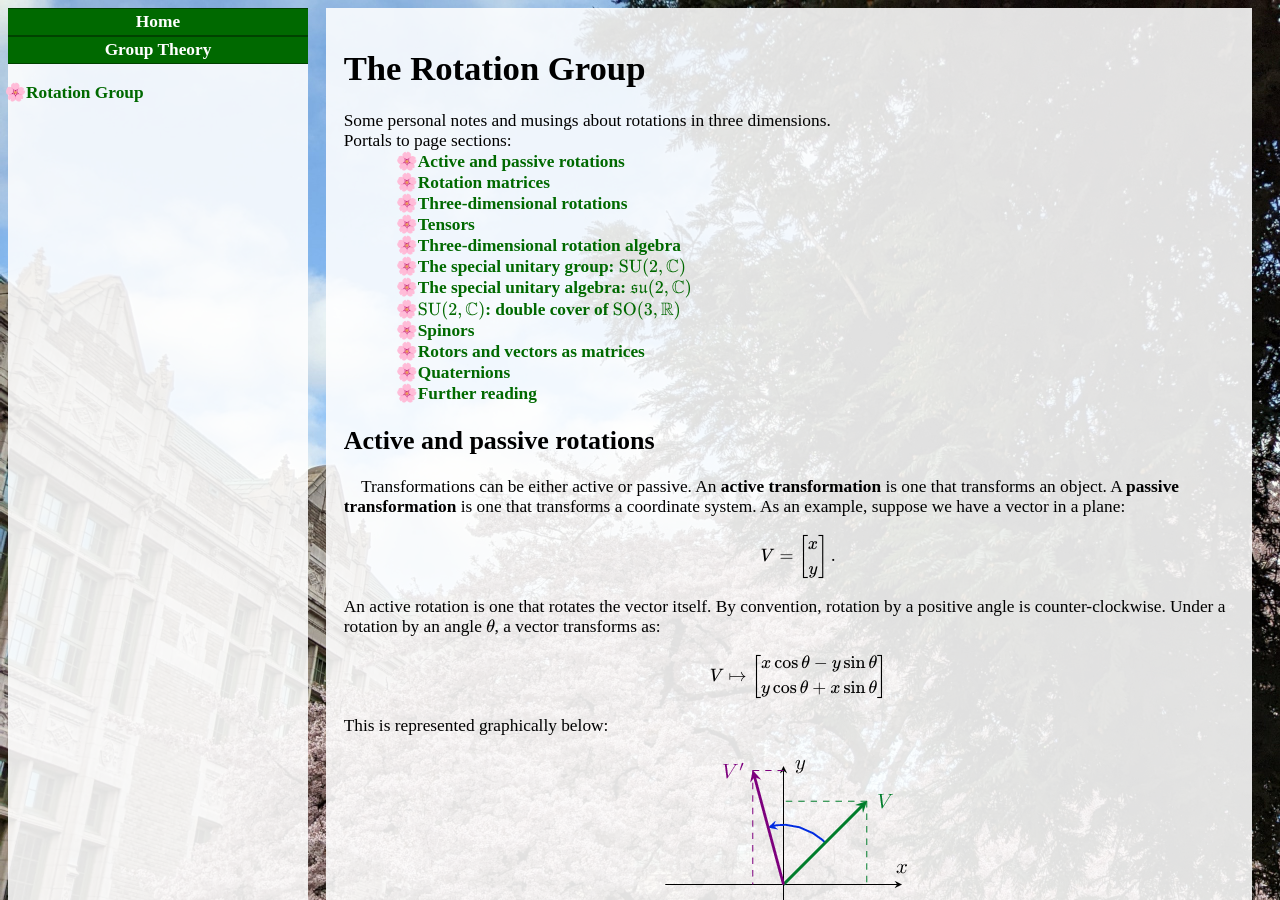
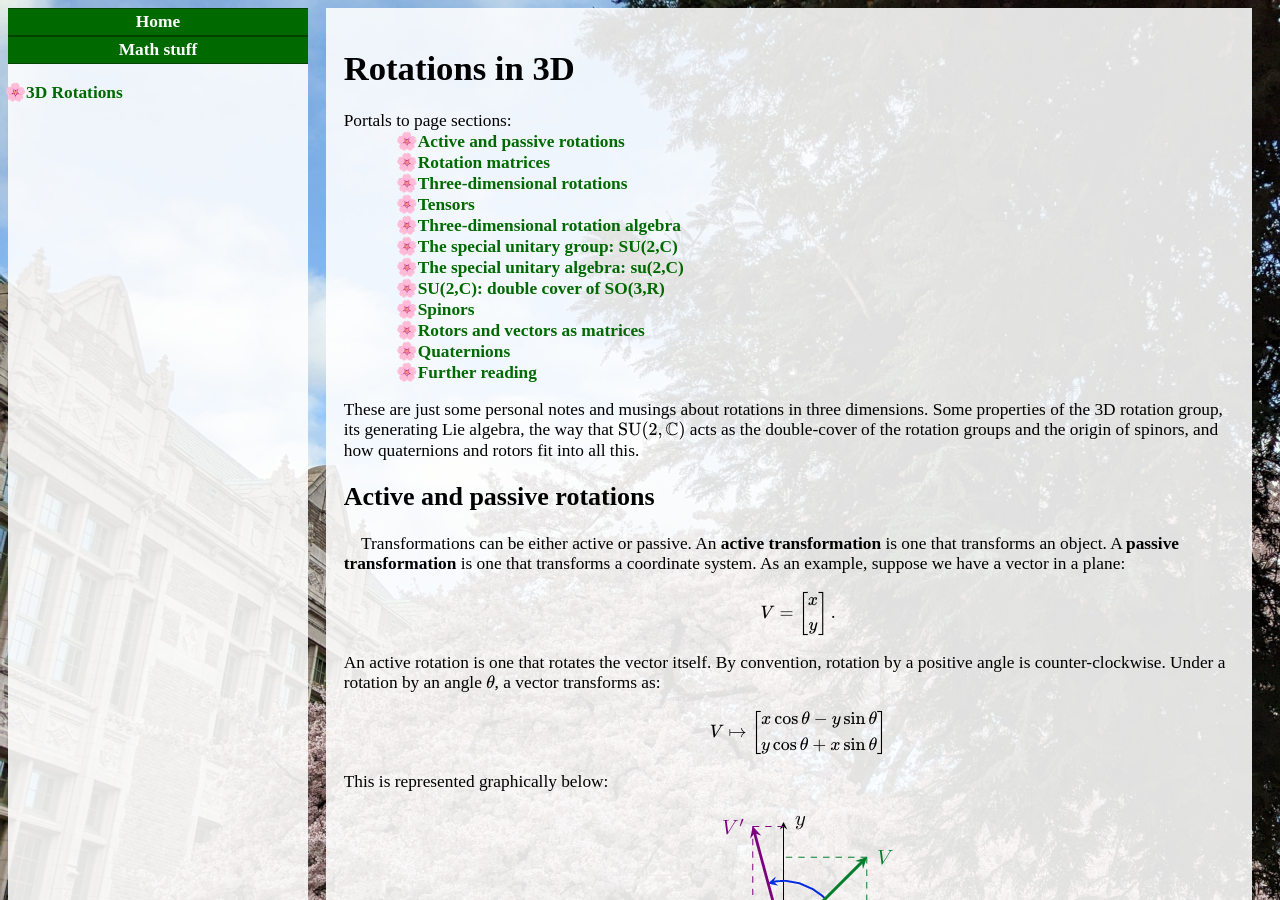
Before and after one commit to adamfreese/adamfreese.github.io, a Jekyll site: the page built from _posts/2025-05-10-3d-rotations.html, in a window 1280 px wide and 900 px high. Built offline with Jekyll 4.4.1, drawn with Linux system fonts in a browser that asks for light colours.

Commit message:
Refactor into blog-like design

```diff
--- a/CNAME
+++ b/CNAME
@@ -1 +1 @@
-adamfreese.org
+anomalousdimension.com
--- a/_config.yml
+++ b/_config.yml
@@ -11,6 +11,13 @@
 theme: minima
 plugins:
   - jekyll-feed
+
+# grouping different types of posts
+collections:
+  # folder _posts
+  posts:
+    output: true
+    permalink: /posts/:name
 
 # default key-value pairs in the front matter for each category
 defaults:
--- a/_includes/navbar.html
+++ b/_includes/navbar.html
@@ -1,7 +1,7 @@
 <div class="navbar">
-  <a class="navheader" href="index.html">Home</a>
-  <a class="navheader" href="#">Group Theory</a>
+  <a class="navheader" href="{{ site.baseurl }}/index.html">Home</a>
+  <a class="navheader" href="#">Math stuff</a>
   <ul>
-    <li><a href="rotations.html">Rotation Group</a></li>
+    <li><a href="{{ site.baseurl }}/posts/2025-05-10-3d-rotations.html">3D Rotations</a></li>
   </ul>
 </div>
--- /dev/null
+++ b/_layouts/post.html
@@ -0,0 +1,37 @@
+<!DOCTYPE HTML>
+<html lang="en">
+
+<head>
+  <meta charset="utf-8">
+  <meta http-equiv="Content-Language" content="en">
+  <!-- TODO -->
+  <link rel="icon" href="{{site.baseurl}}/assets/style/icon.png">
+  <link rel="stylesheet" href="{{ site.baseurl }}/assets/style/sakura.css">
+  <title>Adam Freese's personal website</title>
+  <script id="MathJax-script" async
+    src="https://cdn.jsdelivr.net/npm/mathjax@3/es5/tex-mml-chtml.js">
+  </script>
+</head>
+
+<body>
+  <div class="wrapper">
+    {% include navbar.html %}
+    <div class="content">
+      <h1>{{ page.title }}</h1>
+      Portals to page sections:
+      <ul class="outline">
+      <!-- Generate a list of portals to page sections -->
+      {% for section in page.sections %}
+        <li><a href="#{{ section.anchor }}">{{ section.title }}</a></li>
+      {% endfor %}
+      </ul>
+      <!-- Content -->
+      {{content}}
+    </div>
+  </div>
+  <br/>
+  <div class="foot">
+    Content copyright 2026 Adam Freese, all rights reserved
+  </div>
+</body>
+</html>
--- a/rotations.html
+++ b/_posts/2025-05-10-3d-rotations.html
@@ -1,25 +1,39 @@
 ---
-layout: default
+layout: post
+title: Rotations in 3D
+sections:
+- title: Active and passive rotations
+  anchor: active
+- title: Rotation matrices
+  anchor: rotmat
+- title: Three-dimensional rotations
+  anchor: SO3
+- title: Tensors
+  anchor: tensors
+- title: Three-dimensional rotation algebra
+  anchor: so3R
+- title: "The special unitary group: SU(2,C)"
+  anchor: SU2
+- title: "The special unitary algebra: su(2,C)"
+  anchor: su2C
+- title: "SU(2,C): double cover of SO(3,R)"
+  anchor: cover
+- title: Spinors
+  anchor: spinors
+- title: Rotors and vectors as matrices
+  anchor: rotors
+- title: Quaternions
+  anchor: quaternions
+- title: Further reading
+  anchor: bib
 ---
-<h1>The Rotation Group</h1>
 
-Some personal notes and musings about rotations in three dimensions.
-<br/>
-Portals to page sections:
-<ul class="outline">
-  <li><a href="#active">Active and passive rotations</a></li>
-  <li><a href="#rotmat">Rotation matrices</a></li>
-  <li><a href="#SO3">Three-dimensional rotations</a></li>
-  <li><a href="#tensors">Tensors</a></li>
-  <li><a href="#so3R">Three-dimensional rotation algebra</a></li>
-  <li><a href="#SU2">The special unitary group: \(\mathrm{SU}(2,\mathbb{C})\)</a></li>
-  <li><a href="#su2C">The special unitary algebra: \(\mathfrak{su}(2,\mathbb{C})\)</a></li>
-  <li><a href="#cover">\(\mathrm{SU}(2,\mathbb{C})\): double cover of \(\mathrm{SO}(3,\mathbb{R})\)</a></li>
-  <li><a href="#spinors">Spinors</a></li>
-  <li><a href="#rotors">Rotors and vectors as matrices</a></li>
-  <li><a href="#quaternions">Quaternions</a></li>
-  <li><a href="#bib">Further reading</a></li>
-</ul>
+These are just some personal notes and musings about rotations in three dimensions.
+Some properties of the 3D rotation group,
+its generating Lie algebra,
+the way that \(\mathrm{SU}(2,\mathbb{C})\) acts as the double-cover
+of the rotation groups and the origin of spinors,
+and how quaternions and rotors fit into all this.
 
 <!-- ~~~~~~~~~~~~~~~~~~~~~~~~~~~~~~~~~~~~~~~~~~~~~~~~~~~~~~~~~~~~~~~~~~~~~~~ -->
 
```
